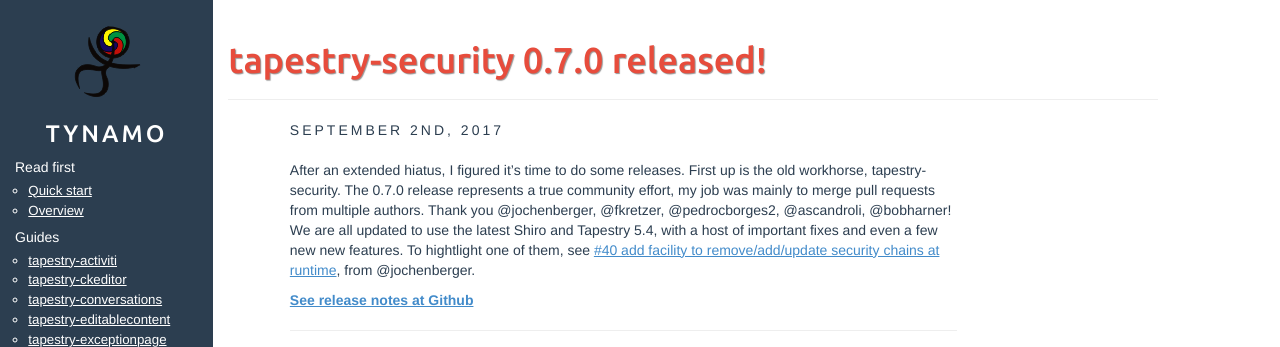
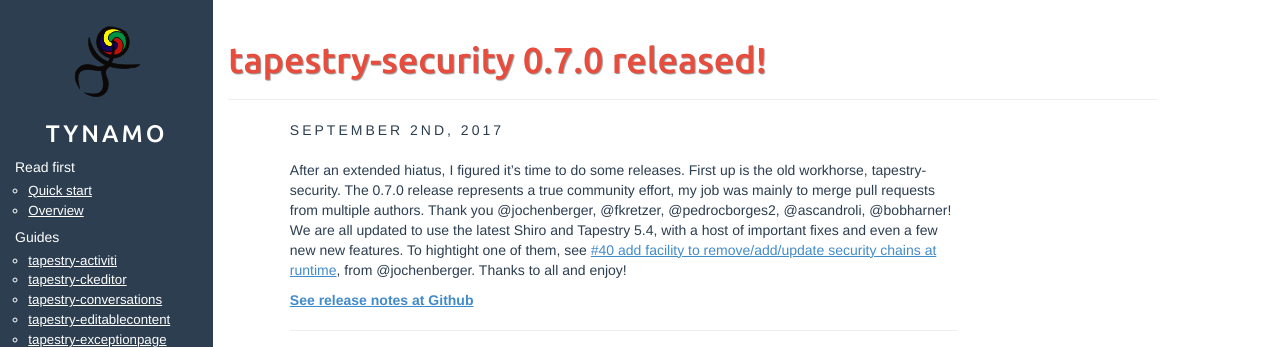
Before and after one commit to vjlamp/tynamo.github.io, a Jekyll site: the page built from _posts/2017-09-02-tapestry-security-0.7.0-released.md, in a window 1280 px wide, cut to the strip 0-347 px from the top of the page. Built offline with Jekyll 4.4.1, drawn with Linux system fonts in a browser that asks for light colours.

Commit message:
fix post about tapestry-security 0.7.0 release

```diff
--- a/_posts/2017-09-02-tapestry-security-0.7.0-released.md
+++ b/_posts/2017-09-02-tapestry-security-0.7.0-released.md
@@ -2,6 +2,6 @@
 layout: post
 title: tapestry-security 0.7.0 released!
 ---
-After an extended hiatus, I figured it's time to do some releases. First up is the old workhorse, tapestry-security. The 0.7.0 release represents a true community effort, my job was mainly to merge pull requests from multiple authors. Thank you @jochenberger, @fkretzer, @pedrocborges2, @ascandroli, @bobharner! We are all updated to use the latest Shiro and Tapestry 5.4, with a host of important fixes and even a few new new features. To hightlight one of them, see [#40 add facility to remove/add/update security chains at runtime](https://github.com/tynamo/tapestry-security/issues/40), from @jochenberger.
+After an extended hiatus, I figured it's time to do some releases. First up is the old workhorse, tapestry-security. The 0.7.0 release represents a true community effort, my job was mainly to merge pull requests from multiple authors. Thank you @jochenberger, @fkretzer, @pedrocborges2, @ascandroli, @bobharner! We are all updated to use the latest Shiro and Tapestry 5.4, with a host of important fixes and even a few new new features. To hightight one of them, see [#40 add facility to remove/add/update security chains at runtime](https://github.com/tynamo/tapestry-security/issues/40), from @jochenberger. Thanks to all and enjoy!
 
-**[See release notes at Github](https://github.com/tynamo/tapestry-security/releases/tag/tapestry-security-0.7.0)**
+[**See release notes at Github**](https://github.com/tynamo/tapestry-security/releases/tag/tapestry-security-0.7.0)
```
